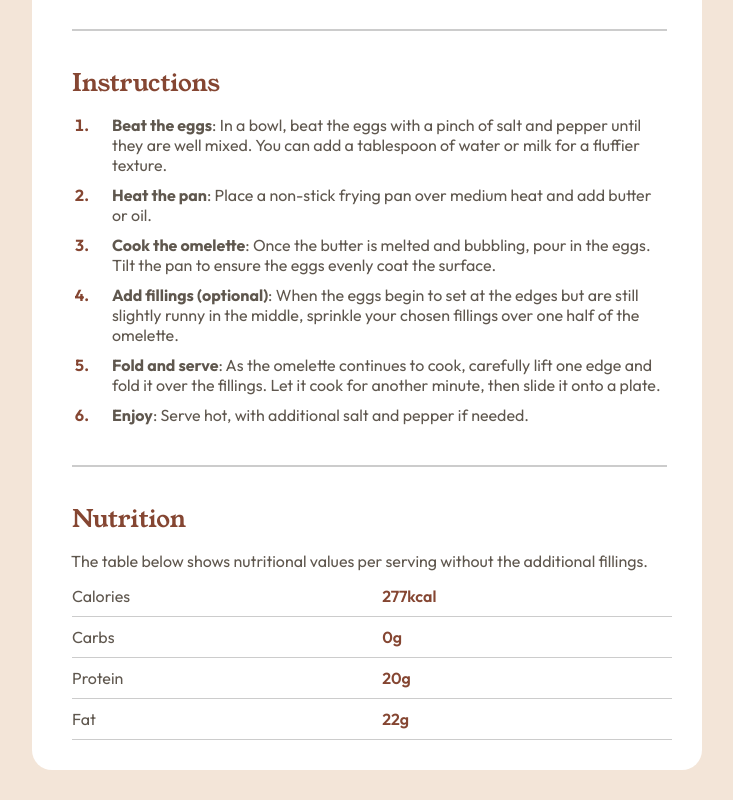
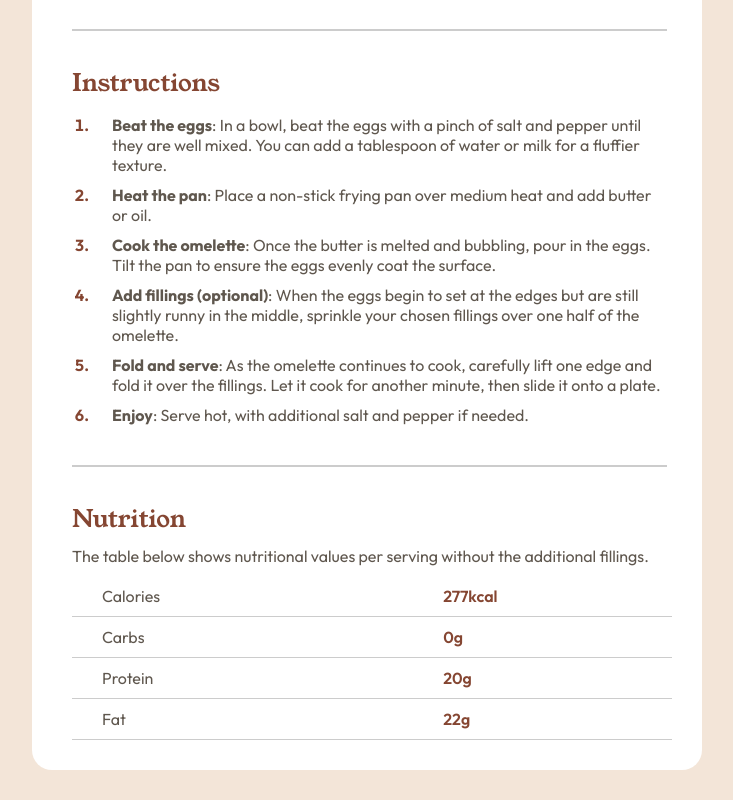
Before and after one commit to Wellyson-Alcantara/Pagina-de-receitas, a plain HTML site: page index.html in a window 1280 px wide. Shown: the part 929-1729 px from the top of the page, without its empty margins (273-1006 px from the left). Drawn offline with Linux system fonts and the light colour scheme.

Commit message:
fim do projeto

```diff
--- a/index.html
+++ b/index.html
@@ -67,9 +67,8 @@
 
     <section class="container-titulos">
       <h2 class="sub-titulos">Nutrition</h2>
-
+      <p class="paragrafo">The table below shows nutritional values per serving without the additional fillings.</p>
       <table>
-        <caption>The table below shows nutritional values per serving without the additional fillings.</caption>
         <tbody>
           <tr>
             <td>Calories</td>
--- a/style.css
+++ b/style.css
@@ -127,13 +127,20 @@ table {
     border-collapse: collapse;
 }
 
-caption {
-    margin: 5px 0px 5px -25px;
+.paragrafo {
+    margin: 10px 0px 10px 0px;
+    font-family: 'Outfit', sans-serif;
+    font-weight: 400;
+    color: hsl(30, 10%, 34%);
 }
 
 tr {
     border-bottom: 1px solid rgba(0, 0, 0, 0.2);
     margin: 10px 0px 10px 0px;
+}
+
+td {
+    padding-left: 30px;
 }
 
 .calorias {
```
